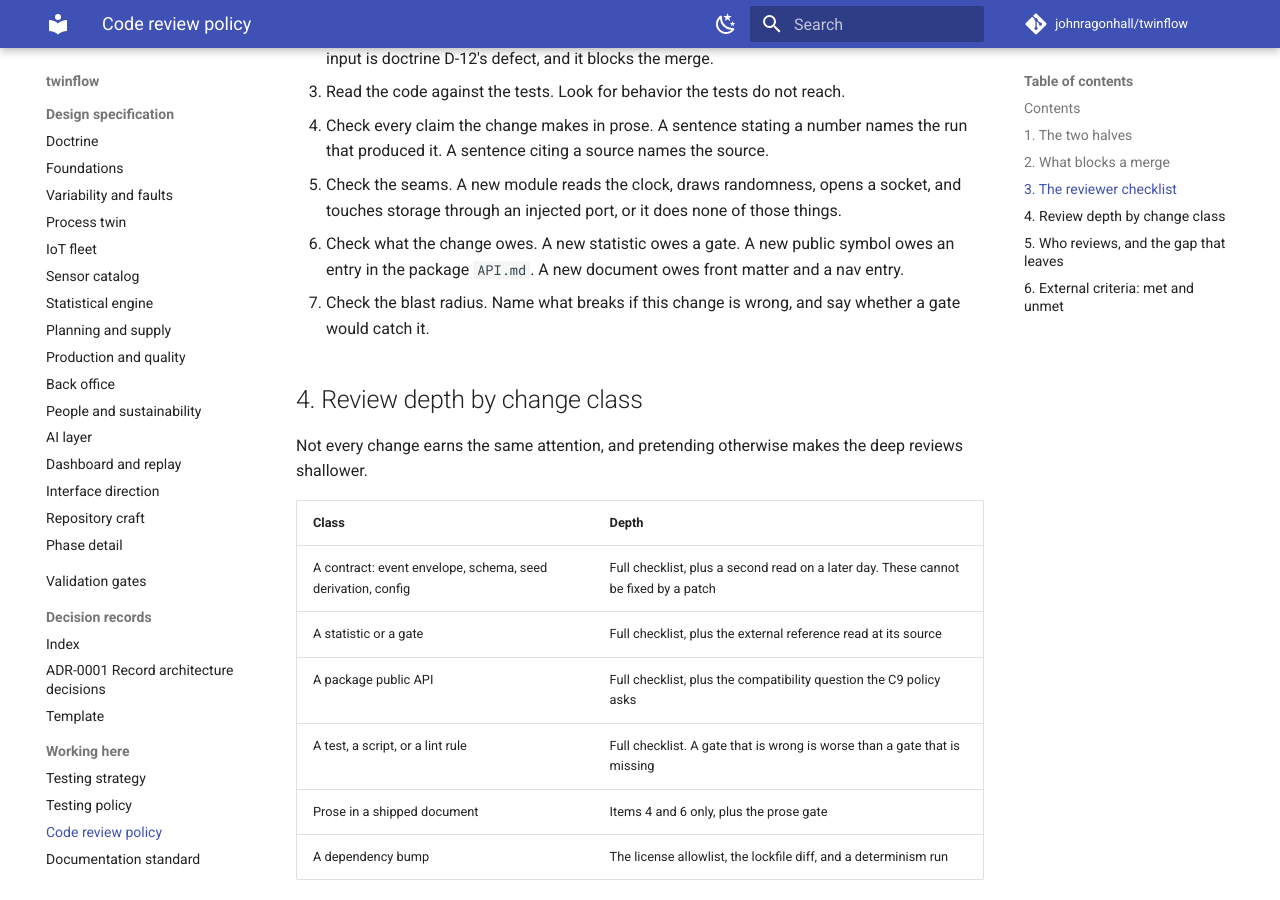
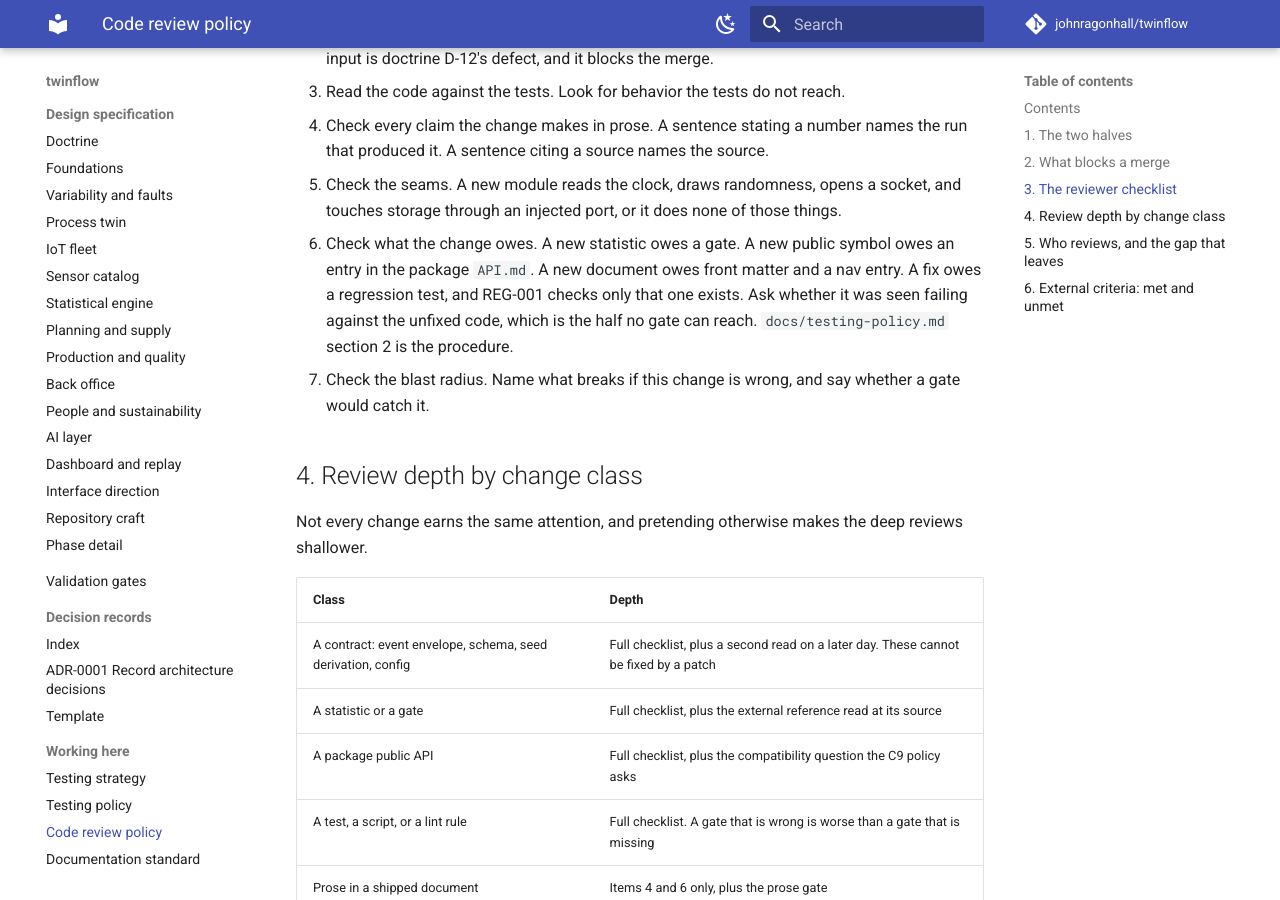
Before and after one commit to johnragonhall/twinflow, an MkDocs documentation site: the page built from docs/code-review.md, in a window 1280 px wide and 900 px high, scrolled down 1981 px. Built offline with MkDocs 1.6.1 and Material for MkDocs 9.7.7, drawn with Linux system fonts in a browser that asks for light colours; comment, search, counter and statistics services are not loaded.

Commit message:
docs(review): ask whether the regression test was seen failing
DOCS
- Checklist item 6 names what a fix owes. REG-001 checks that a test exists,
  and existence is the half a gate can reach. Whether that test fails against
  the unfixed code is the half only a reader can, so the item asks for it and
  points at the procedure in docs/testing-policy.md section 2.
- The policy cites this section as the place the question gets asked, and the
  citation lands on a line that asks it.

```diff
--- a/docs/code-review.md
+++ b/docs/code-review.md
@@ -74,7 +74,10 @@ item makes the later items moot.
    those things.
 6. Check what the change owes. A new statistic owes a gate. A new public symbol
    owes an entry in the package `API.md`. A new document owes front matter and
-   a nav entry.
+   a nav entry. A fix owes a regression test, and REG-001 checks only that one
+   exists. Ask whether it was seen failing against the unfixed code, which is
+   the half no gate can reach. `docs/testing-policy.md` section 2 is the
+   procedure.
 7. Check the blast radius. Name what breaks if this change is wrong, and say
    whether a gate would catch it.
 
```
